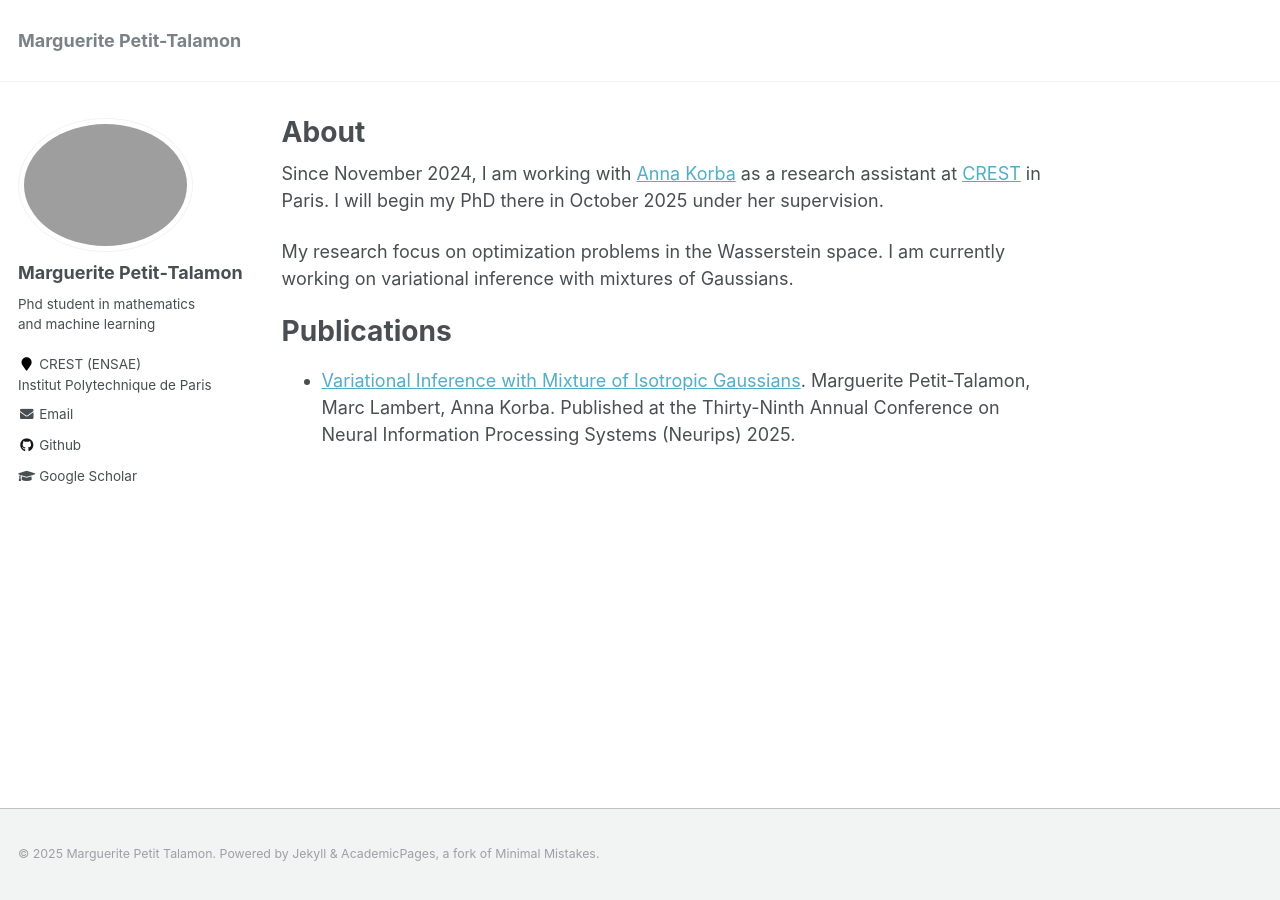
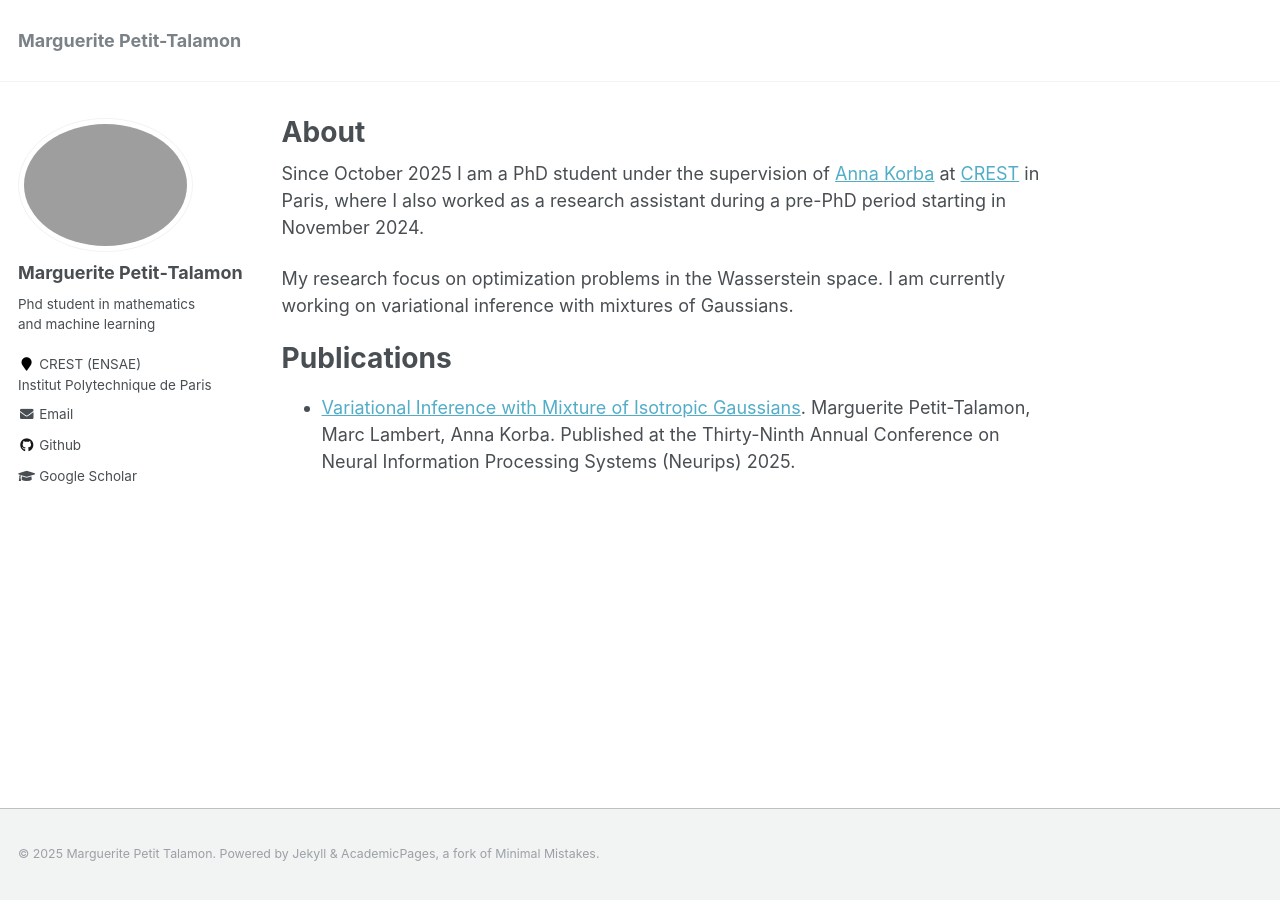
Before and after one commit to margueritetalamon/margueritetalamon.github.io, a Jekyll site: the page built from _pages/about.md, in a window 1280 px wide. Built offline with Jekyll 4.4.1, drawn with Linux system fonts in a browser that asks for light colours.

Commit message:
update phd

```diff
--- a/_pages/about.md
+++ b/_pages/about.md
@@ -9,7 +9,7 @@ redirect_from:
 ---
 
 
-Since November 2024, I am working with [Anna Korba](https://akorba.github.io) as a research assistant at [CREST](https://crest.science) in Paris. I will begin my PhD there in October 2025 under her supervision.
+Since October 2025 I am a PhD student under the supervision of [Anna Korba](https://akorba.github.io) at [CREST](https://crest.science) in Paris, where I also worked as a research assistant during a pre-PhD period starting in November 2024.
 
 My research focus on optimization problems in the Wasserstein space. I am currently working on variational inference with mixtures of Gaussians.
 
```
Also changed, not shown: 1 other file.
